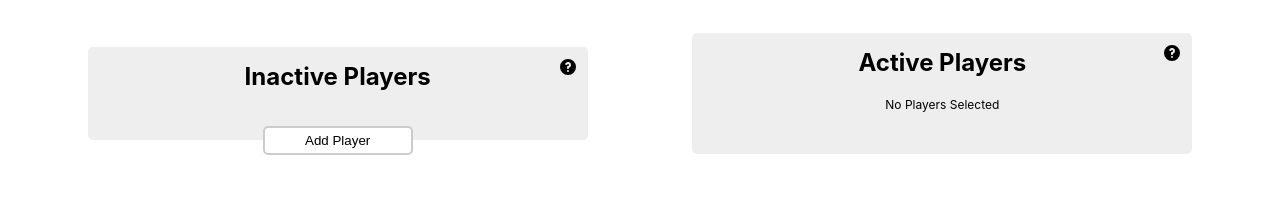
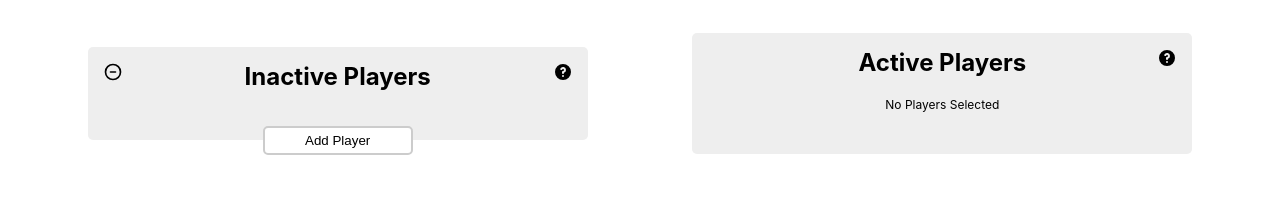
Before and after one commit to zneib/sub-watcher, a Svelte app: page / in a window 1280 px wide. Shown: the top 204 px of the page. Built offline with nearby package versions, Linux system fonts and the light colour scheme.

Commit message:
Adding expand and collapse to each of the cards

```diff
--- a/src/App.svelte
+++ b/src/App.svelte
@@ -2,6 +2,7 @@
   import { onMount } from 'svelte';
   import Person from './Person.svelte';
   import Player from './Player.svelte';
+  import Collapse from './Collapse.svelte';
   import Helper from './Helper.svelte';
 
   let helperFeaturesOne = [
@@ -16,6 +17,9 @@
     "Players can be sent back to the inactive list by clicking on their name",
     "All players can be sent back to the inactive list by clicking on the Remove All Players button"
   ]
+
+  let isInactiveOpen = true;
+  let isActiveOpen = true;
 
   let deleteDialog;
   onMount(() => {
@@ -81,9 +85,10 @@
     </div>
   </dialog>
   <article>
+    <Collapse onChange={value => isInactiveOpen = value} />
     <h2>Inactive Players</h2>
     <Helper text="inactive" title="Inactive Players Features" features={helperFeaturesOne} />
-    <div class="person-container">
+    <div class:collapsed={!isInactiveOpen} class="person-container">
       {#each people as person}
         <Person name={person} addActivePlayer={addActivePlayer} showDialogElement={showDialogElement} />
       {/each}
@@ -107,18 +112,23 @@
     {/if}
   </article>
   <article>
+    {#if activePlayers?.length > 0}
+      <Collapse onChange={value => isActiveOpen = value} />
+    {/if}
     <h2>Active Players</h2>
     <Helper text="active" title="Active Players Features" features={helperFeaturesTwo} />
-    {#if activePlayers?.length > 0}
+    {#if activePlayers?.length > 0 && isActiveOpen}
       <div class="labels">
         <span>Name</span>
         <span>MM:SS</span>
       </div>
     {/if}
-    {#each activePlayers as player, index}
-      <Player index={index} name={player} removeActivePlayer={removeActivePlayer} />
-    {/each}
-    {#if activePlayers?.length > 1}
+    <div class:collapsed={!isActiveOpen}>
+      {#each activePlayers as player, index}
+        <Player index={index} name={player} removeActivePlayer={removeActivePlayer} />
+      {/each}
+    </div>
+    {#if activePlayers?.length > 1 && isActiveOpen}
       <div class="center">
         <button on:click={removeAllActivePlayers}>Remove All Players</button>
       </div>
@@ -157,6 +167,10 @@
     max-width: 500px;
     border-radius: 5px;
     flex: 1;
+  }
+
+  div.collapsed {
+    display: none;
   }
 
   div.person-container {
--- /dev/null
+++ b/src/Collapse.svelte
@@ -0,0 +1,30 @@
+<script>
+  export let onChange
+  let isOpen = true;
+  $: onChange(isOpen);
+
+  const toggleCollapse = () => {
+    isOpen = !isOpen;
+  }
+</script>
+
+{#if isOpen}
+  <svg on:click={toggleCollapse} xmlns="http://www.w3.org/2000/svg" class="h-6 w-6" fill="none" viewBox="0 0 24 24" stroke="currentColor" stroke-width="2">
+    <path stroke-linecap="round" stroke-linejoin="round" d="M15 12H9m12 0a9 9 0 11-18 0 9 9 0 0118 0z" />
+  </svg>
+{:else}
+  <svg on:click={toggleCollapse} xmlns="http://www.w3.org/2000/svg" class="h-6 w-6" fill="none" viewBox="0 0 24 24" stroke="currentColor" stroke-width="2">
+    <path stroke-linecap="round" stroke-linejoin="round" d="M12 9v3m0 0v3m0-3h3m-3 0H9m12 0a9 9 0 11-18 0 9 9 0 0118 0z" />
+  </svg>
+{/if}
+
+<style>
+  svg {
+    cursor: pointer;
+    position: absolute;
+    top: 15px;
+    left: 15px;
+    width: 20px;
+    height: 20px;
+  }
+</style>
--- a/src/Helper.svelte
+++ b/src/Helper.svelte
@@ -40,8 +40,8 @@
   svg {
     cursor: pointer;
     position: absolute;
-    right: 10px;
-    top: 10px;
+    right: 15px;
+    top: 15px;
   }
   @media (prefers-color-scheme: dark) {
     svg {
```
